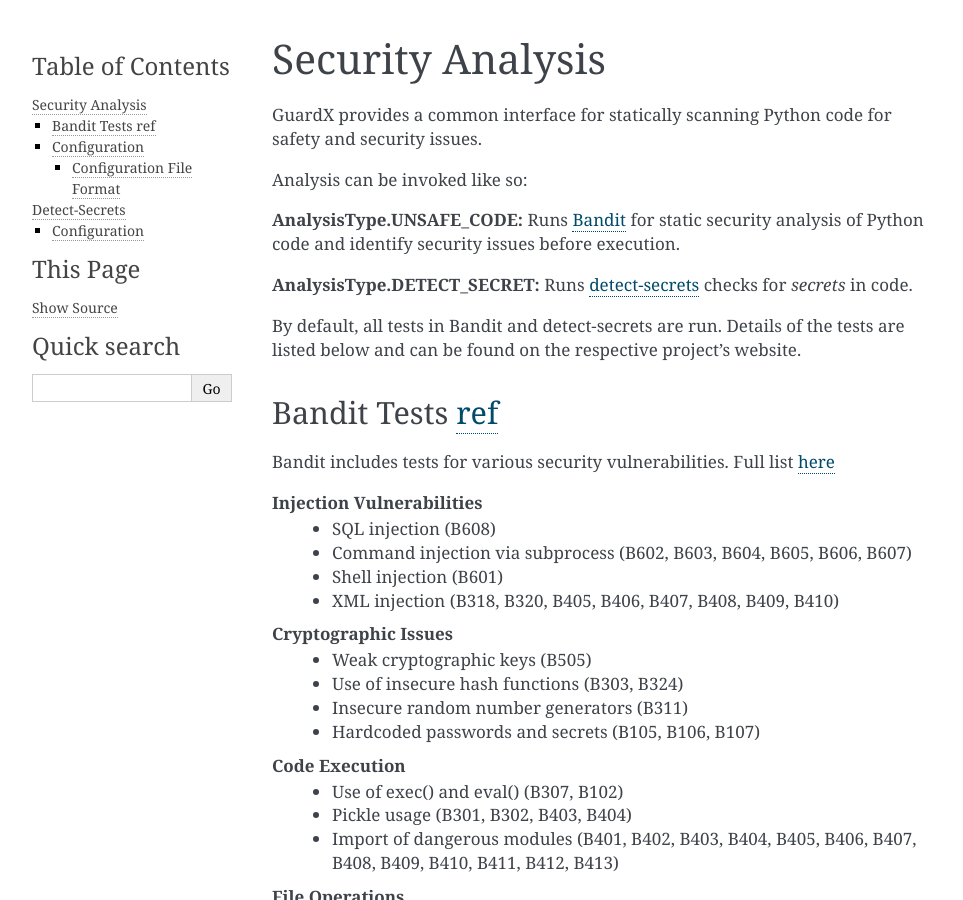
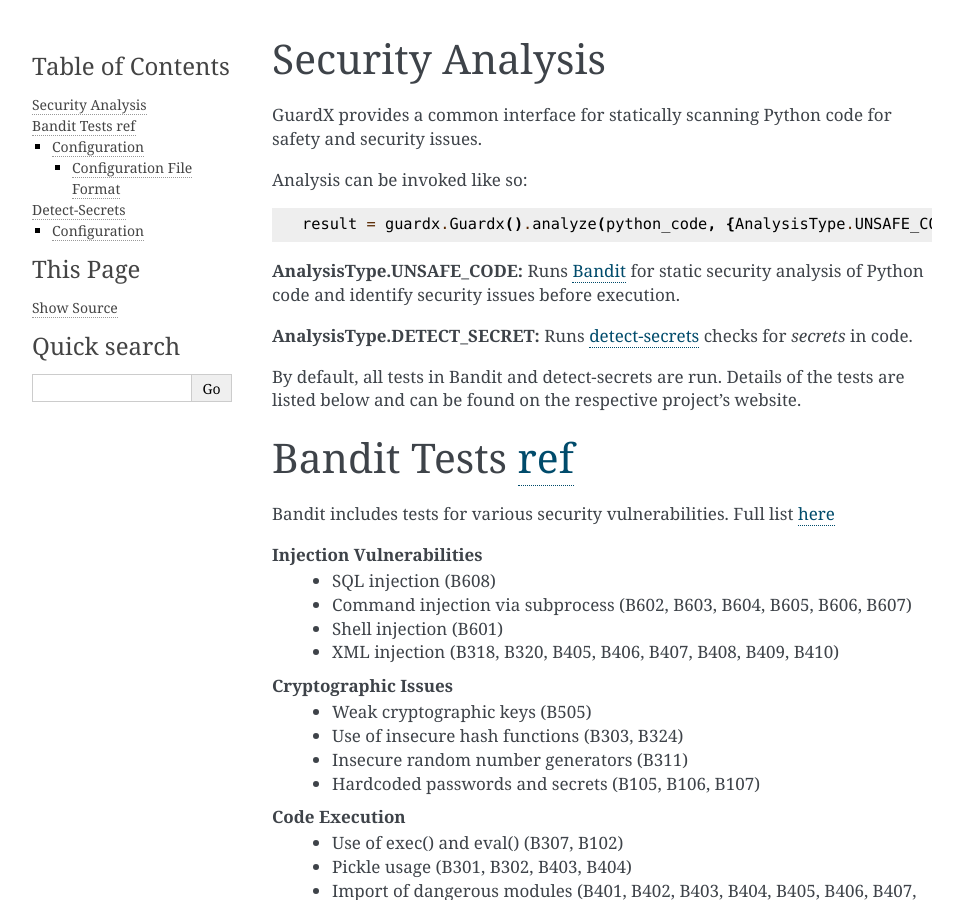
Before and after one commit to IBM/guardx, a Sphinx documentation site: the page built from docs/analysis.rst, in a window 1280 px wide and 900 px high. Shown: the whole window, without its empty margins (148-1111 px from the left). Built offline with Sphinx 7.4.7, drawn with Linux system fonts in a browser that asks for light colours.

Commit message:
fix doc
Signed-off-by: mvle <mvle@us.ibm.com>

```diff
--- a/docs/analysis.rst
+++ b/docs/analysis.rst
@@ -3,9 +3,8 @@
 
 GuardX provides a common interface for statically scanning Python code for safety and security issues.
 
-Analysis can be invoked like so:
+Analysis can be invoked like so::
 
-.. code-block:: python
     result = guardx.Guardx().analyze(python_code, {AnalysisType.UNSAFE_CODE, AnalysisType.DETECT_SECRET})
 
 **AnalysisType.UNSAFE_CODE:**
@@ -18,7 +17,7 @@
 and can be found on the respective project's website.
 
 Bandit Tests `ref <https://bandit.readthedocs.io/en/latest/plugins/index.html>`_
----------------------------------------------------------------------------------
+================================================================================
 
 Bandit includes tests for various security vulnerabilities. Full list `here <https://bandit.readthedocs.io/en/latest/plugins/index.html#complete-test-plugin-listing>`_
 
```
